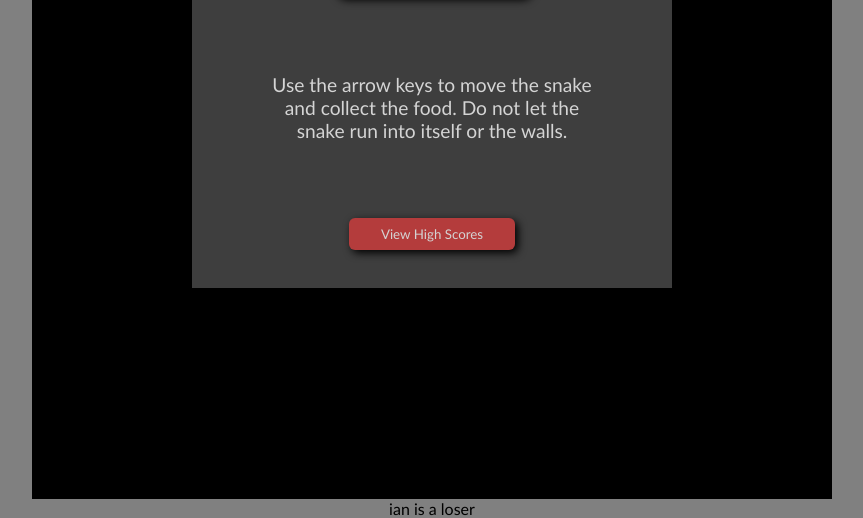
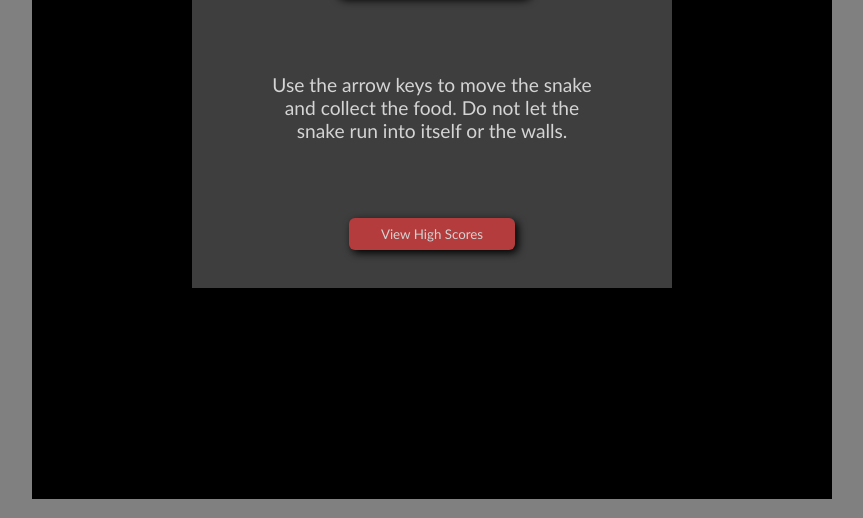
Before and after one commit to austin1052/snake, a plain HTML site: page index.html in a window 1280 px wide. Shown: the part 432-950 px from the top of the page, without its empty margins (208-1071 px from the left). Drawn offline with nearby package versions, Linux system fonts and the light colour scheme.

Commit message:
edit message

```diff
--- a/index.html
+++ b/index.html
@@ -45,7 +45,6 @@
           </div>
         </div>
       </div>
-      ian is a loser
     </main>
   </body>
 </html>
```
